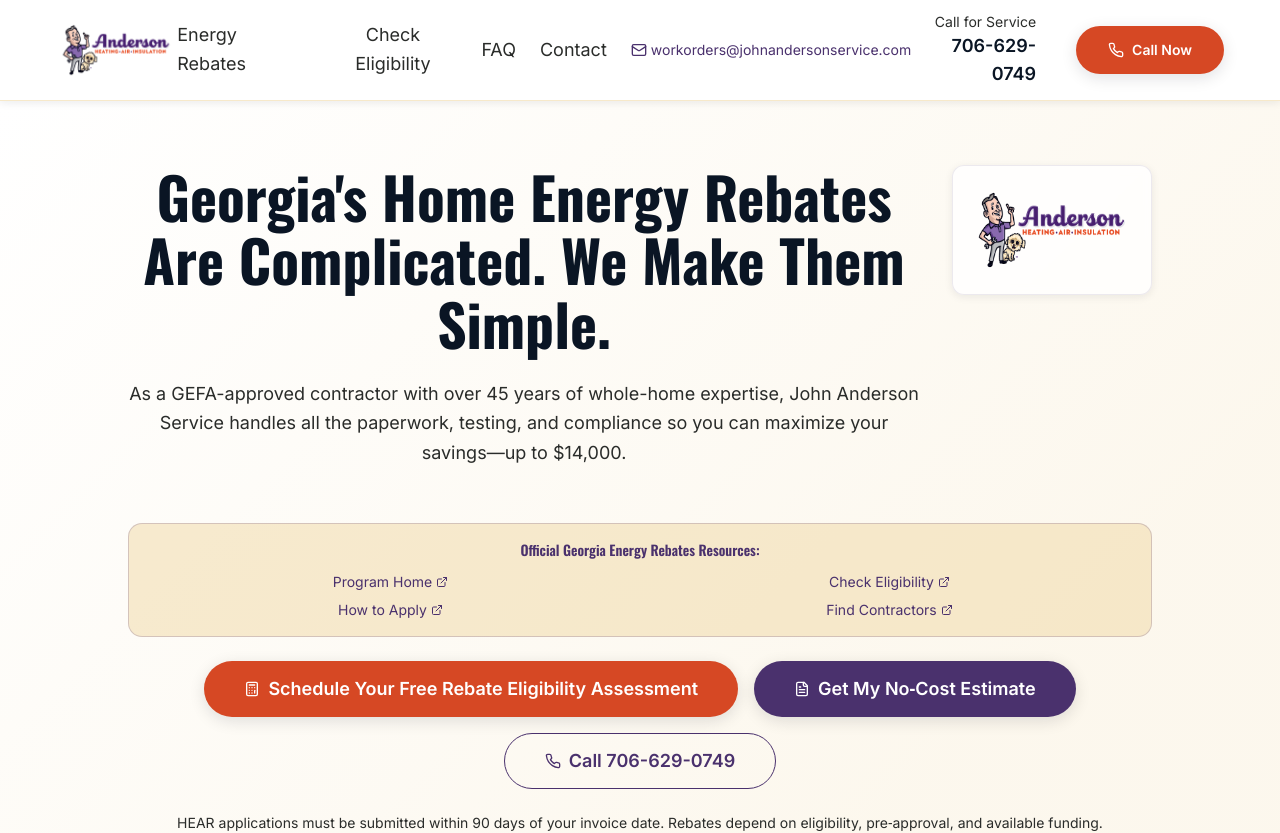
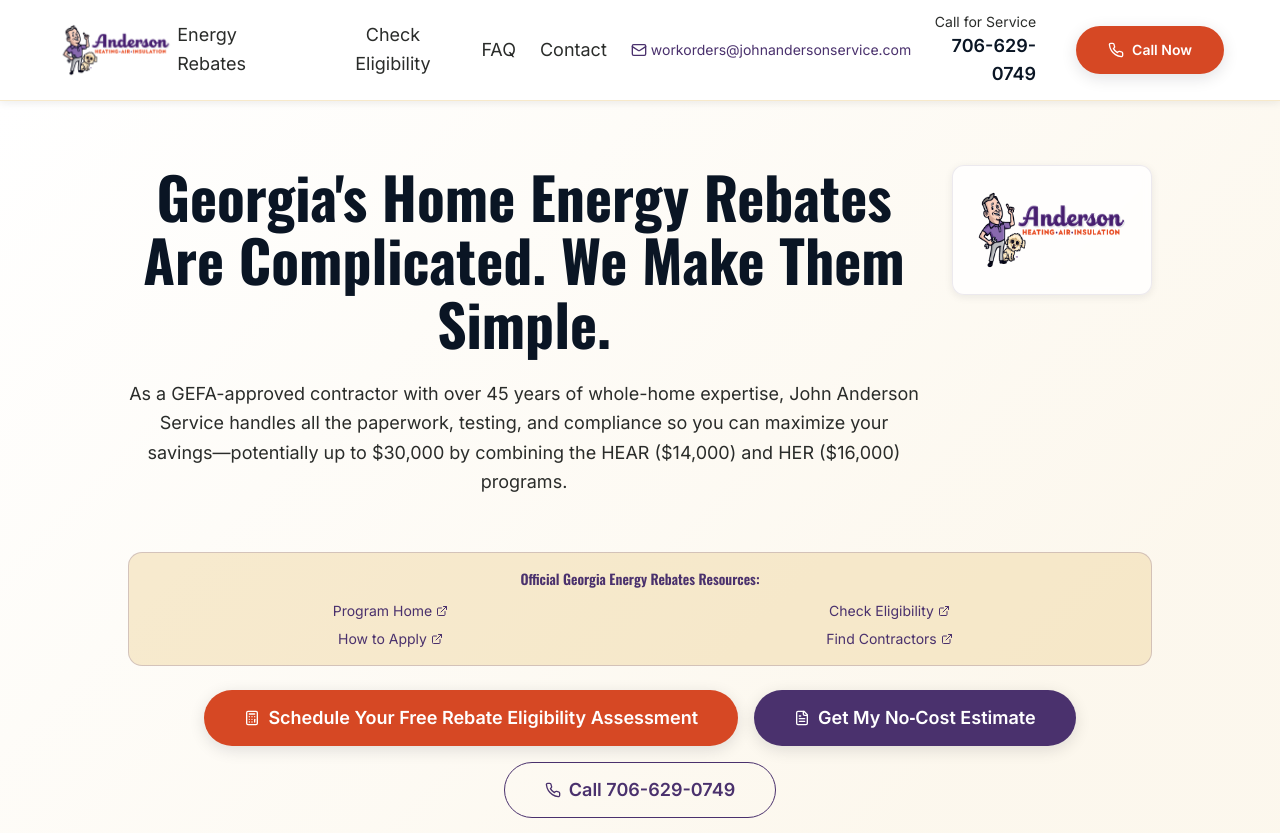
Before and after one commit to shylohchavez/rebate-savvy-anderson, a React (Vite) app: page / in a window 1280 px wide. Shown: the top 833 px of the page. Built offline with nearby package versions, Linux system fonts and the light colour scheme.

Commit message:
Update hero section content
Update headline and sub-headline in hero section to reflect maximum potential savings of $30,000 by combining HEAR and HER programs.

```diff
--- a/src/components/HeroSection.tsx
+++ b/src/components/HeroSection.tsx
@@ -21,7 +21,7 @@ export const HeroSection = ({ onCheckEligibility, onGetEstimate }: HeroSectionPr
                 Georgia's Home Energy Rebates Are Complicated. We Make Them Simple.
               </h1>
               <p className="text-body text-muted-foreground mb-6 leading-relaxed text-center">
-                As a GEFA-approved contractor with over 45 years of whole-home expertise, John Anderson Service handles all the paperwork, testing, and compliance so you can maximize your savings—up to $14,000.
+                As a GEFA-approved contractor with over 45 years of whole-home expertise, John Anderson Service handles all the paperwork, testing, and compliance so you can maximize your savings—potentially up to $30,000 by combining the HEAR ($14,000) and HER ($16,000) programs.
               </p>
             </div>
 
```
